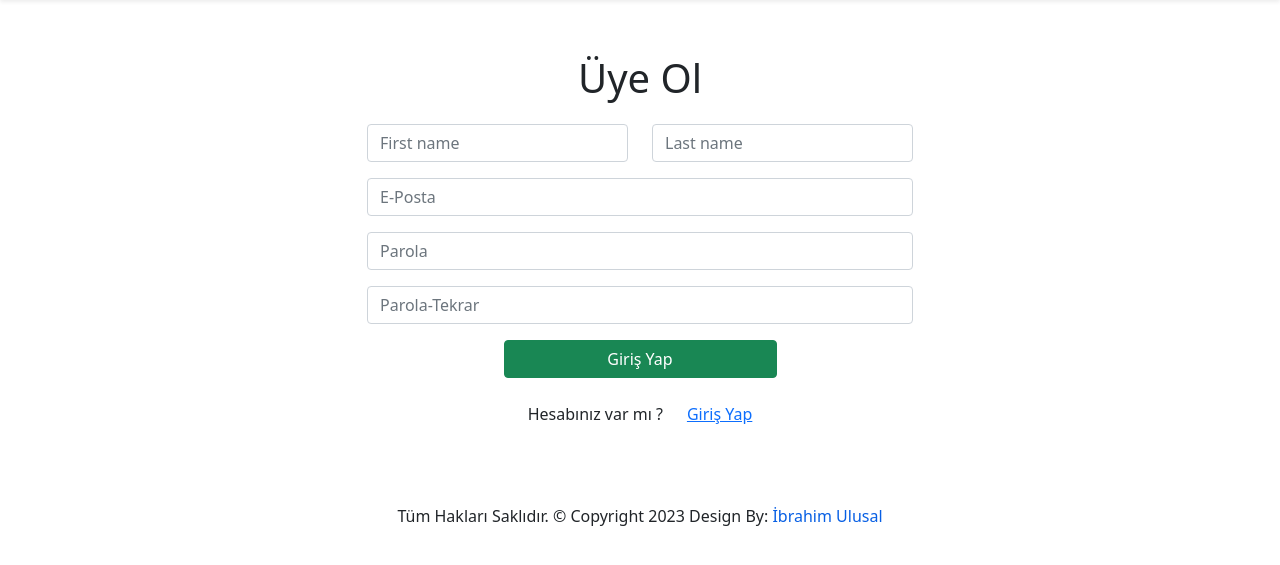
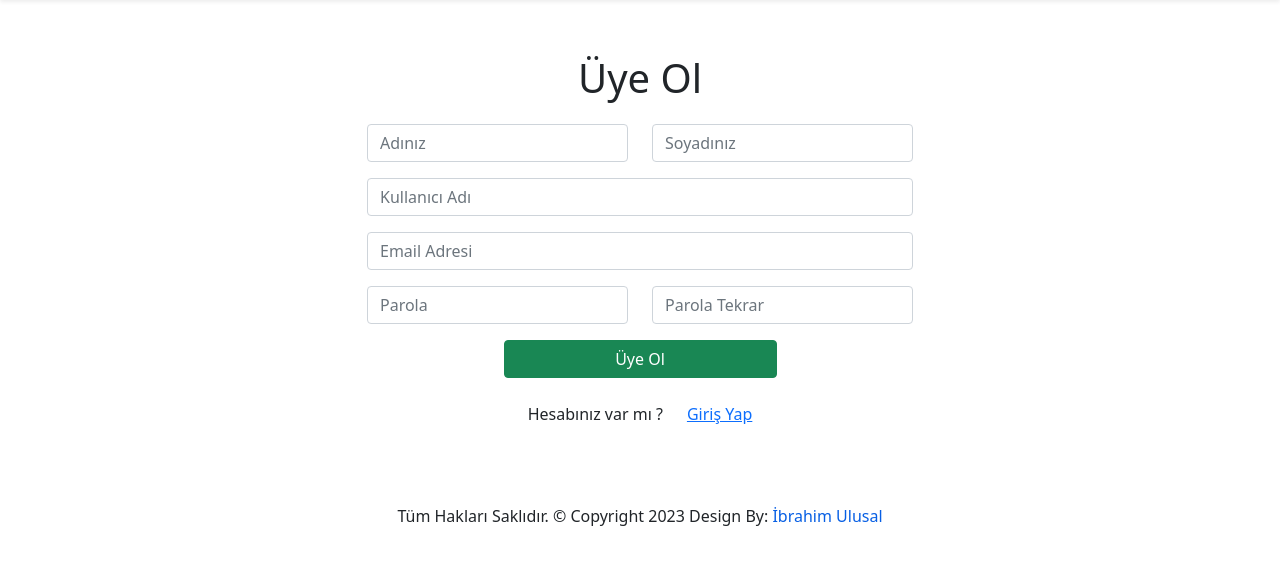
Before and after one commit to Ibrahim-Ulusall/my-website, a Django app: page /accounts/register in a window 1280 px wide. Shown: the part 56-621 px from the top of the page. Run offline with Django 4.2, Linux system fonts and the light colour scheme; some libraries are stand-ins or nearby versions.

Commit message:
üye ol sayfası güncellendi.

```diff
--- a/accounts/forms.py
+++ b/accounts/forms.py
@@ -1,46 +1,49 @@
 from django import forms
+from django.contrib.auth.forms import UserCreationForm
 from django.contrib.auth.models import User
 
+
 class LoginForm(forms.Form):
-
     username = forms.CharField(widget=forms.TextInput(attrs={
-        'class':'form-control',
-        'placeholder':'Kullanıcı Adı'
+        'class': 'form-control',
+        'placeholder': 'Kullanıcı Adı'
+    }))
+    password = forms.CharField(widget=forms.PasswordInput(attrs={
+        'class': 'form-control',
+        'placeholder': 'Parola'
     }))
 
-    password = forms.CharField(widget=forms.PasswordInput(attrs={
-        'class':'form-control',
-        'placeholder':'Parola'
+class RegisterForm(UserCreationForm):
+    first_name = forms.CharField(widget=forms.TextInput(attrs={
+        'class': 'form-control',
+        'placeholder': 'Adınız'
     }))
 
-
-class RegisterForm(forms.ModelForm):
-
-    firstName = forms.CharField(widget=forms.TextInput(attrs={
-        'class':'form-control',
-        'placeholder':'Adınız'
+    last_name = forms.CharField(widget=forms.TextInput(attrs={
+        'class': 'form-control',
+        'placeholder': 'Soyadınız'
     }))
 
-    lastName = forms.CharField(widget=forms.TextInput(attrs={
-        'class':'form-control',
-        'placeholder':'Soyadınız'
+    user_name = forms.CharField(widget=forms.TextInput(attrs={
+        'class': 'form-control',
+        'placeholder': 'Kullanıcı Adı'
     }))
 
-    email = forms.EmailField(widget=forms.EmailInput(attrs={
-        'class':'form-control',
-        'placeholder':'E-posta Adresi'
+    email = forms.CharField(widget=forms.EmailInput(attrs={
+        'class': 'form-control',
+        'placeholder': 'Email Adresi'
     }))
 
-    password = forms.CharField(widget=forms.PasswordInput(attrs={
-        'class':'form-control',
-        'placeholder':'Parola'
+    password1 = forms.CharField(widget=forms.PasswordInput(attrs={
+        'class': 'form-control',
+        'placeholder': 'Parola'
     }))
 
-    re_type_password = forms.CharField(widget=forms.PasswordInput(attrs={
-        'class':'form-control',
-        'placeholder':'Parola Tekrar'
+    password2 = forms.CharField(widget=forms.PasswordInput(attrs={
+        'class': 'form-control',
+        'placeholder': 'Parola Tekrar'
     }))
 
     class Meta:
         model = User
-        fields = ['firstName','lastName','email','password','re_type_password']
+        fields = ['first_name','last_name', 'user_name', 'email', 'password1', 'password2']
--- a/accounts/views.py
+++ b/accounts/views.py
@@ -31,4 +31,16 @@ def Login(request):
     })
 
 def Register(request):
-    return render(request,'accountsAppFiles/register.html')
+
+    if request.method == 'POST':
+        form = RegisterForm(request.POST)
+        if form.is_valid():
+            form.save()
+            messages.success(request,'Hesabınız oluşturuldu')
+            return redirect('login')
+    else:
+        form = RegisterForm()
+
+    return render(request,'accountsAppFiles/register.html',context={
+        'form':form
+    })
--- a/templates/accountsAppFiles/register.html
+++ b/templates/accountsAppFiles/register.html
@@ -8,38 +8,53 @@
         <div class="offset-xl-3 col-xl-6 col-md-12 col-sm-12">
 
             <form method="post">
+                {% csrf_token %}
                 <div class="text-center mb-3">
                     <p class="fs-1">Üye Ol</p>
                     </div>
-                <div class="row mt-2">
+                    {% if form.errors  %}
+                        {% for field in form %}
+                            {% for error in field.errors %}
+                                <div class="alert alert-danger alert-dismisible">
+                                    <button class="close" data-dismiss="alert">&times;</button>
+                                    <strong>{{ error }}</strong>
+                                </div>
+                            {% endfor %}
+                        {% endfor %}
+                    {% endif %}
+
+                <div class="row mt-3">
                     <div class="col">
-                        <input type="text" class="form-control" placeholder="First name">
+                        {{ form.first_name }}
                     </div>
 
                     <div class="col">
-                        <input type="text" class="form-control" placeholder="Last name">
+                        {{ form.last_name }}
                     </div>
                 </div>
                 <div class="row mt-3">
                     <div class="col">
-                        <input type="email" class="form-control" placeholder="E-Posta">
+                        {{ form.user_name }}
                     </div>
                 </div>
 
                 <div class="row mt-3">
                     <div class="col">
-                        <input type="password" placeholder="Parola" class="form-control">
+                        {{ form.email }}
                     </div>
                 </div>
 
                 <div class="row mt-3">
                     <div class="col">
-                        <input type="password" placeholder="Parola-Tekrar" class="form-control">
+                        {{ form.password1 }}
+                    </div>
+                    <div class="col">
+                        {{ form.password2 }}
                     </div>
                 </div>
                 <div class="row mt-3">
                     <div class="col">
-                        <button type="submit" class="btn btn-success d-block mb-4 col-6 mx-auto ">Giriş Yap</button>
+                        <button type="submit" class="btn btn-success d-block mb-4 col-6 mx-auto ">Üye Ol</button>
                     </div>
                 </div>
                 <div class="text-center">
```
Also changed, not shown: db.sqlite3.
